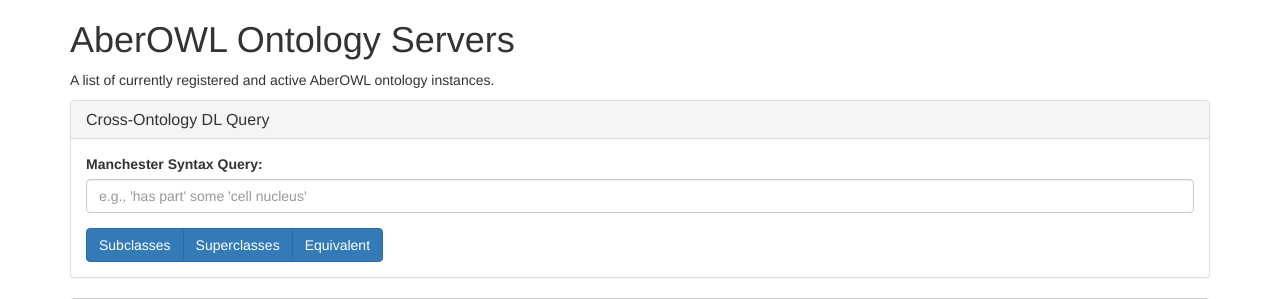
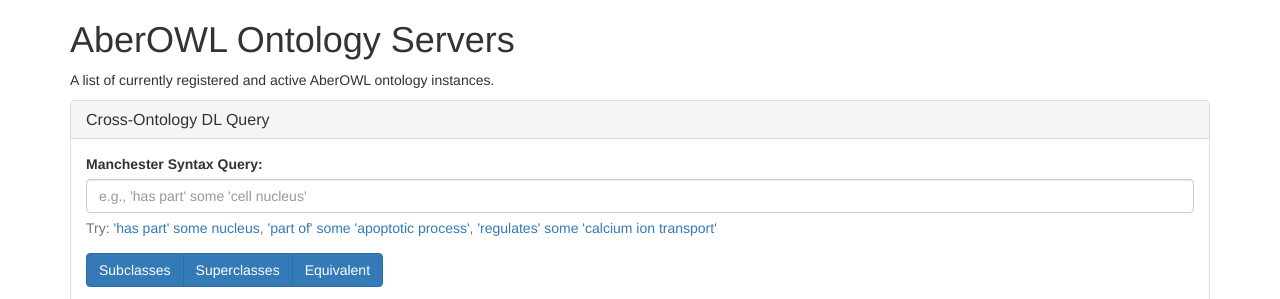
Before and after one commit to bio-ontology-research-group/aberowl2, a FastAPI app: page / in a window 1280 px wide. Shown: the top 299 px of the page. Run offline with FastAPI, Linux system fonts and the light colour scheme; parts of the project's set-up code (start-up, migrations or seed data) failed here and were passed over; some libraries are stand-ins or nearby versions.

Commit message:
feat: Set default query and add example queries for auto-fill
Co-authored-by: aider (openrouter/google/gemini-2.5-pro-preview-06-05) <aider@aider.chat>

```diff
--- a/central_server/app/templates/index.html
+++ b/central_server/app/templates/index.html
@@ -21,6 +21,12 @@
                     <div class="form-group">
                         <label for="dlQueryInput">Manchester Syntax Query:</label>
                         <input type="text" id="dlQueryInput" class="form-control" placeholder="e.g., 'has part' some 'cell nucleus'">
+                        <p class="help-block">
+                            Try:
+                            <a href="#" class="query-example">'has part' some nucleus</a>,
+                            <a href="#" class="query-example">'part of' some 'apoptotic process'</a>,
+                            <a href="#" class="query-example">'regulates' some 'calcium ion transport'</a>
+                        </p>
                     </div>
                     <div class="btn-group" role="group">
                         <button type="submit" name="type" value="subclass" class="btn btn-primary">Subclasses</button>
```
Also changed, not shown: central_server/app/static/main.js (+11 -0 lines).
